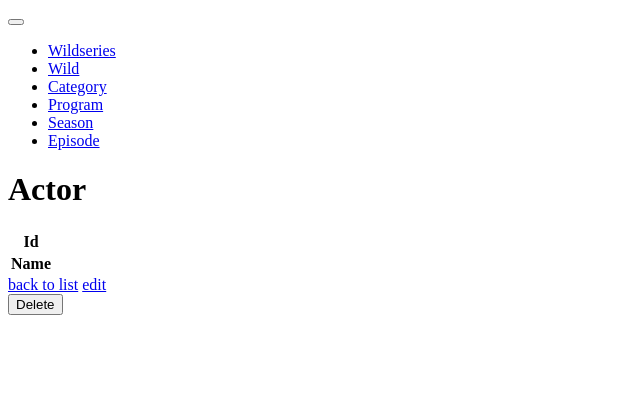
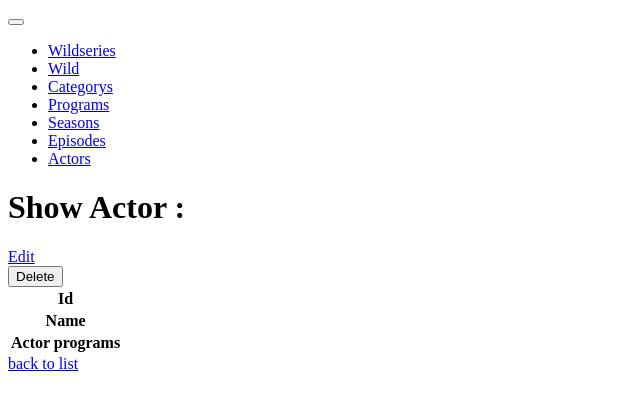
Before and after one commit to actix2013/32_Symfony_Wild-Series, a Symfony app: template templates/actor/show.html.twig in a window 1280 px wide. Shown: the top 410 px of the page, without its empty margins (0-640 px from the left). Run offline with Twig, Linux system fonts and the light colour scheme; the template is opened without the code that fills it, so the values that code supplies are empty; some libraries are stand-ins or nearby versions.

Commit message:
ACTOR DESIGN OK , LIST PROGRAM AND INVERSED OK

```diff
--- a/templates/_navbar.html.twig
+++ b/templates/_navbar.html.twig
@@ -15,16 +15,19 @@
                 <a class="nav-link myButton " href="/wild">Wild</a>
             </li>
             <li>
-                <a class="nav-link myButton" href="{{ path('category_index') }}">Category</a>
+                <a class="nav-link myButton" href="{{ path('category_index') }}">Categorys</a>
             </li>
             <li>
-                <a class="nav-link myButton" href="{{ path('program_index') }}">Program</a>
+                <a class="nav-link myButton" href="{{ path('program_index') }}">Programs</a>
             </li>
             <li>
-                <a class="nav-link myButton" href="{{ path('season_index') }}">Season</a>
+                <a class="nav-link myButton" href="{{ path('season_index') }}">Seasons</a>
             </li>
             <li>
-                <a class="nav-link myButton" href="{{ path('episode_index') }}">Episode</a>
+                <a class="nav-link myButton" href="{{ path('episode_index') }}">Episodes</a>
+            </li>
+            <li>
+                <a class="nav-link myButton" href="{{ path('actor_index') }}">Actors</a>
             </li>
             <!--
             <li class="nav-item dropdown">
--- a/templates/actor/_delete_form.html.twig
+++ b/templates/actor/_delete_form.html.twig
@@ -1,5 +1,5 @@
 <form method="post" action="{{ path('actor_delete', {'id': actor.id}) }}" onsubmit="return confirm('Are you sure you want to delete this item?');">
     <input type="hidden" name="_method" value="DELETE">
     <input type="hidden" name="_token" value="{{ csrf_token('delete' ~ actor.id) }}">
-    <button class="btn">Delete</button>
+    <button class="{{ btnDelete }}">Delete</button>
 </form>
--- a/templates/actor/_form.html.twig
+++ b/templates/actor/_form.html.twig
@@ -1,4 +1,4 @@
 {{ form_start(form) }}
     {{ form_widget(form) }}
-    <button class="btn">{{ button_label|default('Save') }}</button>
+    <button class="{{ btnDelete }}">{{ button_label|default('Save') }}</button>
 {{ form_end(form) }}
--- a/templates/actor/show.html.twig
+++ b/templates/actor/show.html.twig
@@ -3,9 +3,16 @@
 {% block title %}Actor{% endblock %}
 
 {% block body %}
-    <h1>Actor</h1>
-
-    <table class="table">
+    <div class="{{ containerFormTitle }}">
+        <h1 class="col-8 p-2 mr-1 text-white">Show Actor : </h1>
+        <div class="col-2 mt-1">
+            <a class="{{ btnDelete }}" href="{{ path('actor_edit', {'id': actor.id}) }}">Edit</a>
+        </div>
+        <div class="col-2 mt-1">
+            {{ include('actor/_delete_form.html.twig') }}
+        </div>
+    </div>
+    <table class="table {{ containerTable }} bg-secondary">
         <tbody>
             <tr>
                 <th>Id</th>
@@ -15,12 +22,23 @@
                 <th>Name</th>
                 <td>{{ actor.name }}</td>
             </tr>
+            <tr>
+                <th>Actor programs </th>
+                <td>
+
+                        <ul class="list-inline">
+                        {% for program in actor.programs  %}
+                            <li>{{ program.title }}</li>
+                        {% else %}
+                        {% endfor %}
+                        </ul>
+
+                </td>
+            </tr>
         </tbody>
     </table>
 
-    <a href="{{ path('actor_index') }}">back to list</a>
-
-    <a href="{{ path('actor_edit', {'id': actor.id}) }}">edit</a>
-
-    {{ include('actor/_delete_form.html.twig') }}
+    <div class="{{ containerEnd }}">
+        <a class="{{ btnDelete }}" href="{{ path('actor_index') }}">back to list</a>
+    </div>
 {% endblock %}
```
Also changed, not shown: assets/css/app.scss (+19 -10 lines), src/Entity/Actor.php (+17 -1 lines), src/Form/ActorType.php (+7 -2 lines), src/Repository/ProgramRepository.php (+10 -11 lines), templates/actor/edit.html.twig (+10 -5 lines), templates/actor/index.html.twig (+21 -6 lines), templates/actor/new.html.twig (+10 -4 lines), templates/program/show.html.twig (+12 -0 lines).
